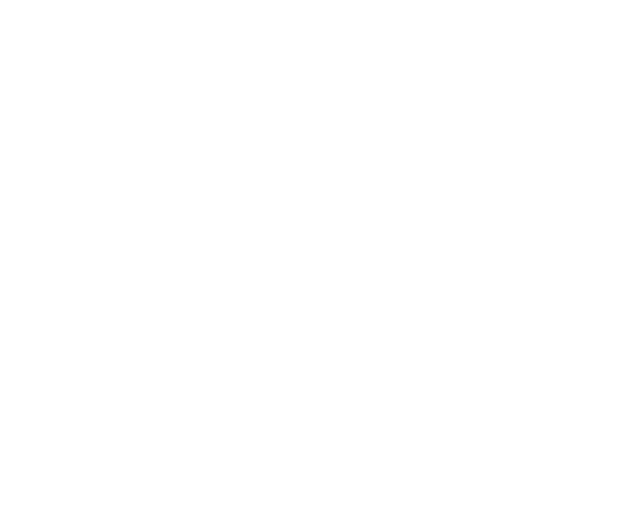
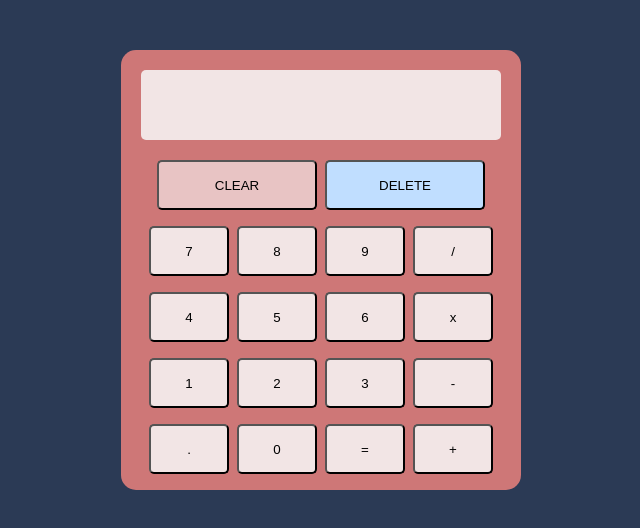
Before and after one commit to itsseanez/odin-calculator, a plain HTML site: page index.html in a window 1280 px wide. Shown: the whole page, without its empty margins (319-959 px from the left). Drawn offline with Linux system fonts and the light colour scheme.

Commit message:
Create and style calculator layout

```diff
--- a/index.html
+++ b/index.html
@@ -8,6 +8,37 @@
     <link rel="stylesheet" href="styles.css">
 </head>
 <body>
+    <div id="container">
+        <div id="screen"></div>
+        <div class="row">
+            <button class="input clear">CLEAR</button>
+            <button class="input delete">DELETE</button>
+        </div>
+        <div class="row">
+            <button class="input">7</button>
+            <button class="input">8</button>
+            <button class="input">9</button>
+            <button class="input">/</button>
+        </div>
+        <div class="row">
+            <button class="input">4</button>
+            <button class="input">5</button>
+            <button class="input">6</button>
+            <button class="input">x</button>
+        </div>
+        <div class="row">
+            <button class="input">1</button>
+            <button class="input">2</button>
+            <button class="input">3</button>
+            <button class="input">-</button>
+        </div>
+        <div class="row">
+            <button class="input">.</button>
+            <button class="input">0</button>
+            <button class="input">=</button>
+            <button class="input">+</button>
+        </div>
+    </div>
     <script src="script.js"></script>
 </body>
 </html>
--- a/script.js
+++ b/script.js
@@ -17,5 +17,3 @@
         return divide(a, b);
     }
 }
-console.log(divide(30,5));
-console.log(operate('+', 30, 5));
--- a/styles.css
+++ b/styles.css
@@ -0,0 +1,52 @@
+body {
+    margin: 0;
+    padding: 0;
+    background-color: #2B3A55;
+    display: flex;
+    justify-content: center;
+}
+
+#container {
+    background-color: #CE7777;
+    display: flex;
+    flex-direction: column;
+    width: 400px;
+    align-items: center;
+    margin-top: 50px;
+    padding: 0;
+    border-radius: 15px;
+}
+
+.input {
+    background-color: #F2E5E5;
+    width: 80px;
+    border-radius: 5px;
+}
+
+.input.clear {
+    background-color: #E8C4C4;
+    width: 160px;
+}
+
+.input.delete {
+    background-color: #C0DEFF;
+    width: 160px;
+}
+
+.row {
+    display: flex;
+    justify-content: center;
+    width: 90%;
+    height: 50px;
+    gap: 8px;
+    margin-bottom: 16px;
+}
+
+#screen {
+    background-color: #F2E5E5;
+    width: 90%;
+    height: 70px;
+    margin: 20px;
+    padding: 0;
+    border-radius: 5px;
+}
```
